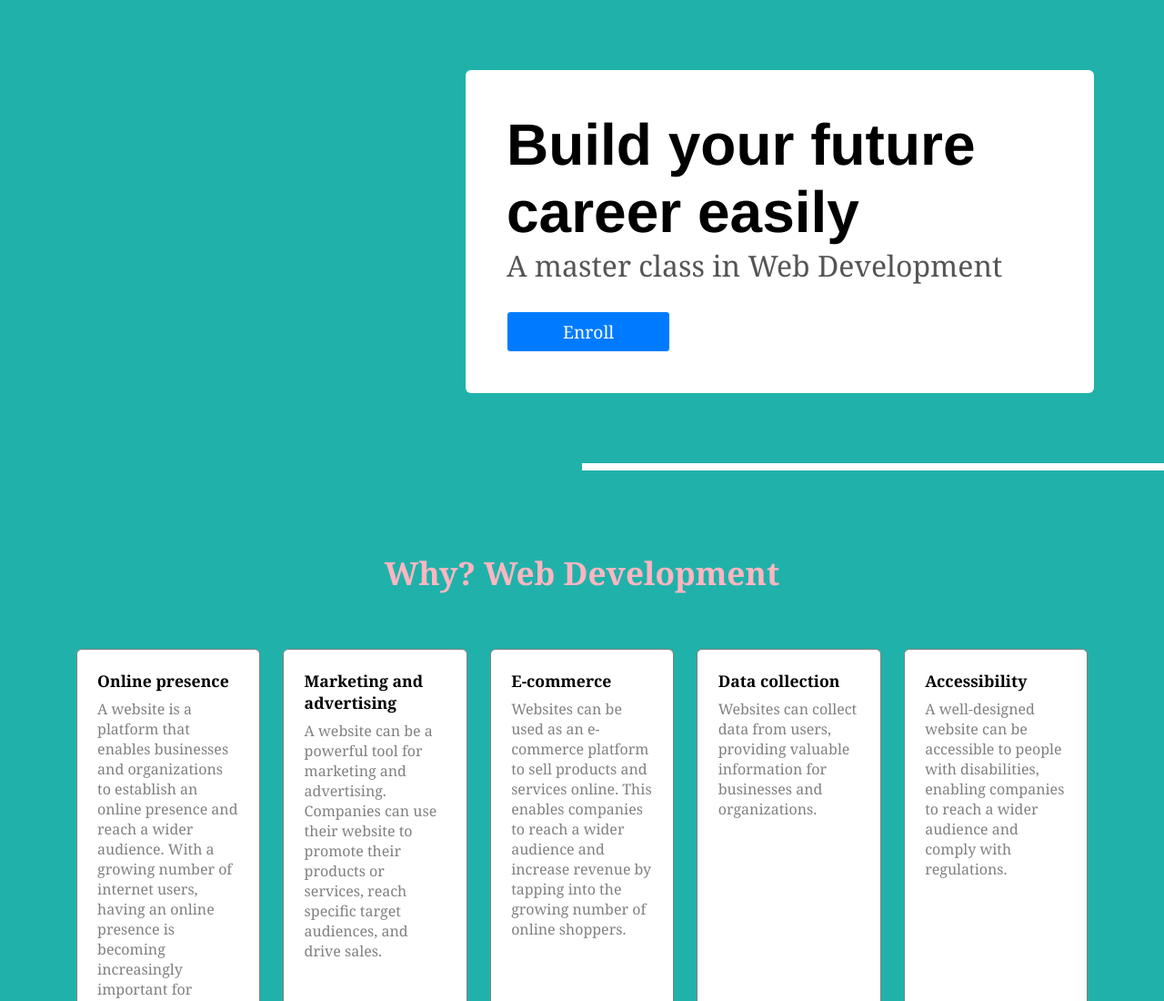
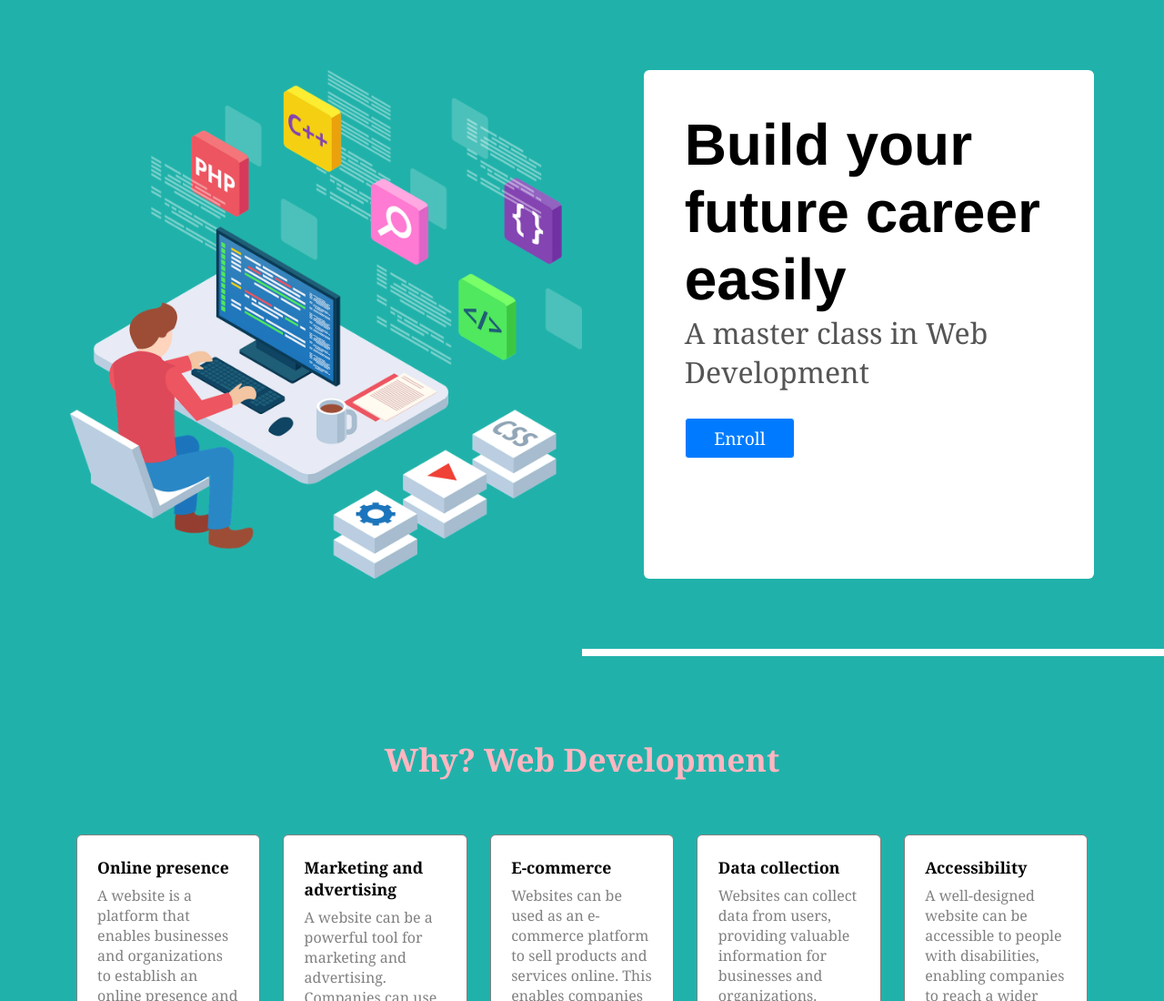
Before and after one commit to Arunkumarth/Veri-Tech-task-2, a plain HTML site: page index.html in a window 1280 px wide. Shown: the top 1100 px of the page at 91% size. Drawn offline with Linux system fonts and the light colour scheme; the site is published under a folder, as on GitHub Pages, so addresses that start at the root find nothing.

Commit message:
Update index.html

```diff
--- a/index.html
+++ b/index.html
@@ -10,7 +10,7 @@
 <body>
     <div class="container">
         <div class="promotion">
-            <img class="promo-pic" src="/images/development.png" alt="">
+            <img class="promo-pic" src="images/development.png" alt="">
             <div class="promo-title">
                 Build your future career easily
                <p> A master class in Web Development </p>
```
